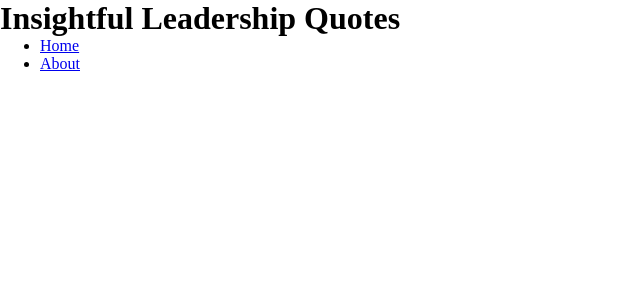
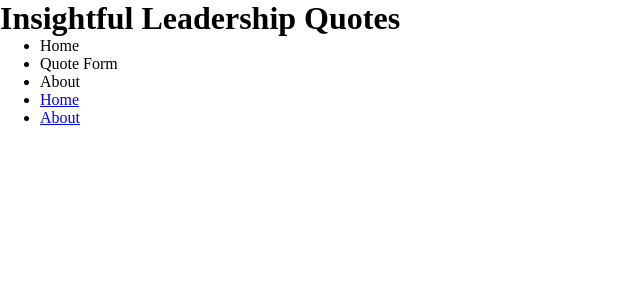
Before and after one commit to zozosy/quotemanager, a React (Vite) app: page / in a window 1280 px wide. Shown: the top 300 px of the page, without its empty margins (0-640 px from the left). Built offline with nearby package versions, Linux system fonts and the light colour scheme.

Commit message:
created NavigationBar file

```diff
--- a/src/App.jsx
+++ b/src/App.jsx
@@ -12,12 +12,15 @@ import {
 import Home from './components/Home';
 import About from './components/About';
 import Header from './components/Header';
+import NavigationBar from './components/NavigationBar';
+
 
 const App = () => {
   return (
     <Router>
       <div>
         <Header/>
+        <NavigationBar/>
         <nav>
           <ul>
             <li>
--- /dev/null
+++ b/src/components/NavigationBar.jsx
@@ -0,0 +1,16 @@
+// NavigationBar.js
+import React from 'react';
+
+const NavigationBar = () => {
+  return (
+    <nav>
+      <ul>
+        <li>Home</li>
+        <li>Quote Form</li>
+        <li>About</li>
+      </ul>
+    </nav>
+  );
+};
+
+export default NavigationBar;
```
